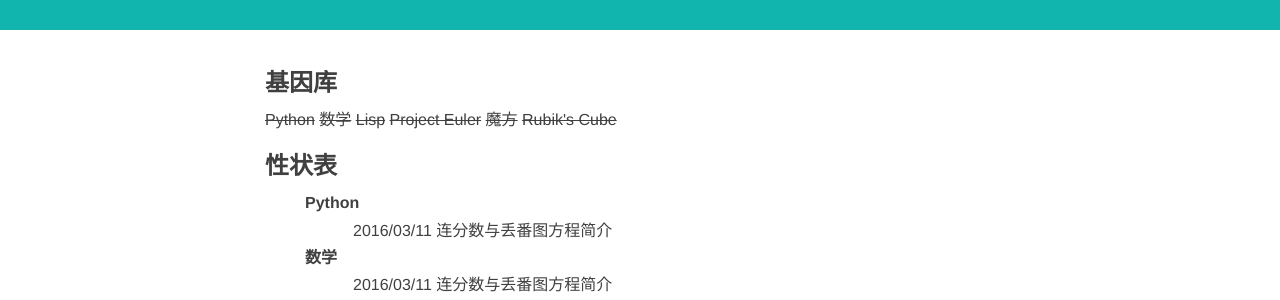
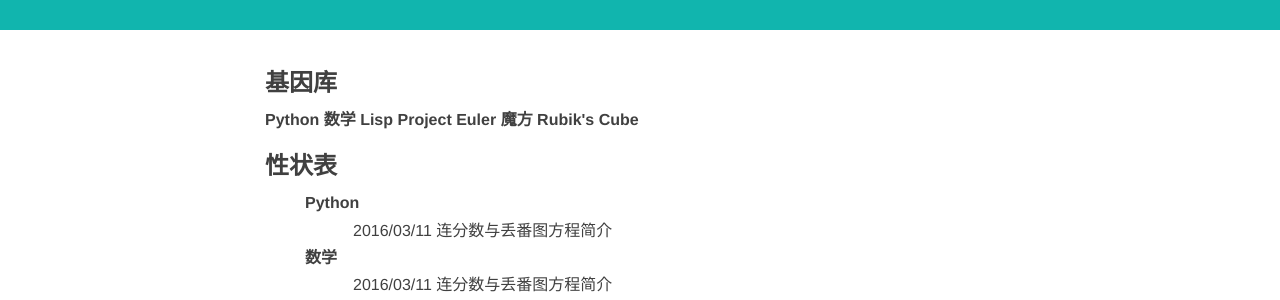
Before and after one commit to ceares/ceares.github.io, a Jekyll site: the page built from tags.md, in a window 1280 px wide. Shown: the part 398-698 px from the top of the page. Built offline with Jekyll 4.4.1, drawn with Linux system fonts in a browser that asks for light colours; nearby versions of some CDN libraries; library files that are not in the unit come from our copies.

Commit message:
Update tags.md

```diff
--- a/tags.md
+++ b/tags.md
@@ -10,9 +10,9 @@
 ### 基因库
 
 
-<div id='tag_cloud'>
+<div id='tag_cloud' style="font-weight:bold;">
 {% for tag in site.tags %}
-<a href="#{{ tag[0] }}" title="{{ tag[0] }}" rel="{{ tag[1].size }}" style="text-decoration: line-through;">{{ tag[0] }}</a>
+<a href="#{{ tag[0] }}" title="{{ tag[0] }}" rel="{{ tag[1].size }}">{{ tag[0] }}</a>
 {% endfor %}
 </div>
 
@@ -24,7 +24,7 @@
 {% for post in tag[1] %}
   <li class="listing-item" style="text-indent:3em;font-weight:normal;">
   <time datetime="{{ post.date | date:"%Y-%m-%d" }}">{{ post.date | date:"%Y/%m/%d" }}</time>
-  <a href="{{ post.url }}" title="{{ post.title }}" style="text-indent:1em;">{{ post.title }}</a>
+  <a href="{{ post.url }}" title="{{ post.title }}" style="text-indent:1.5em;">{{ post.title }}</a>
   </li>
 {% endfor %}
 {% endfor %}
```
